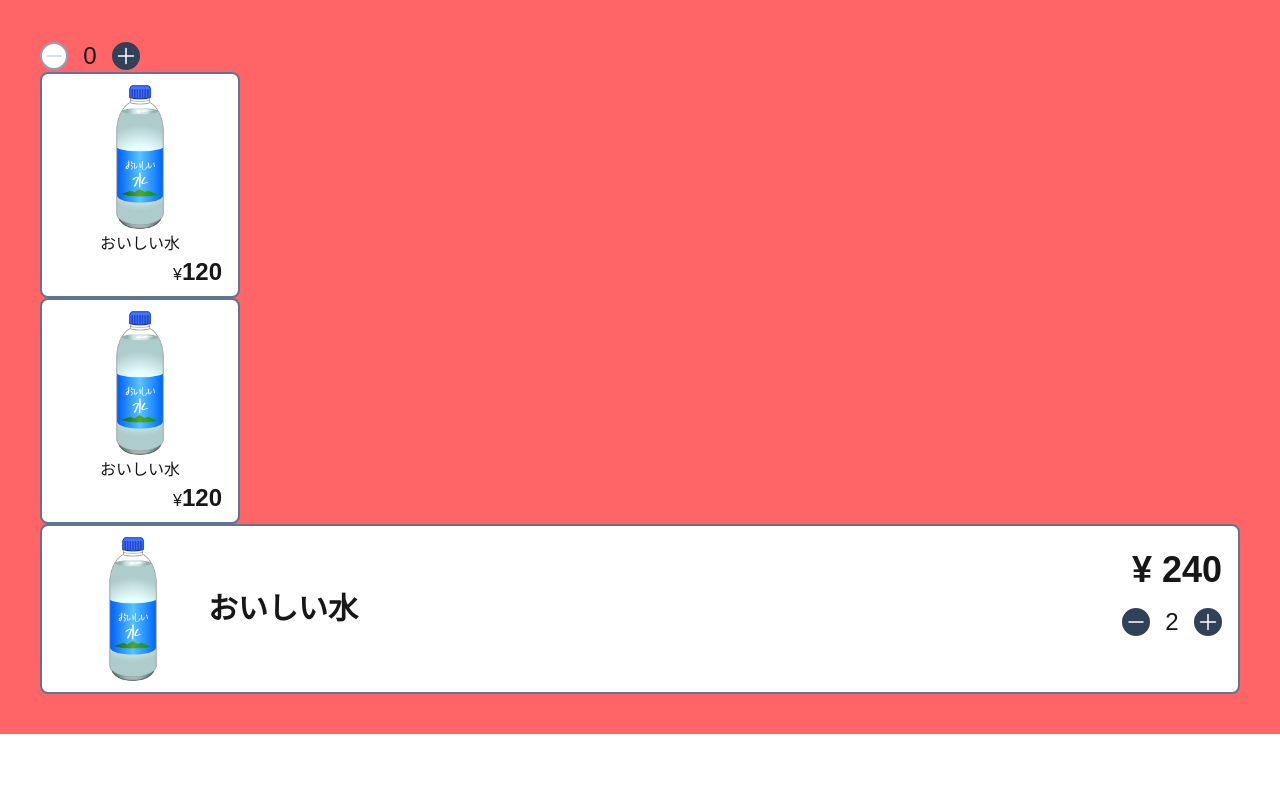
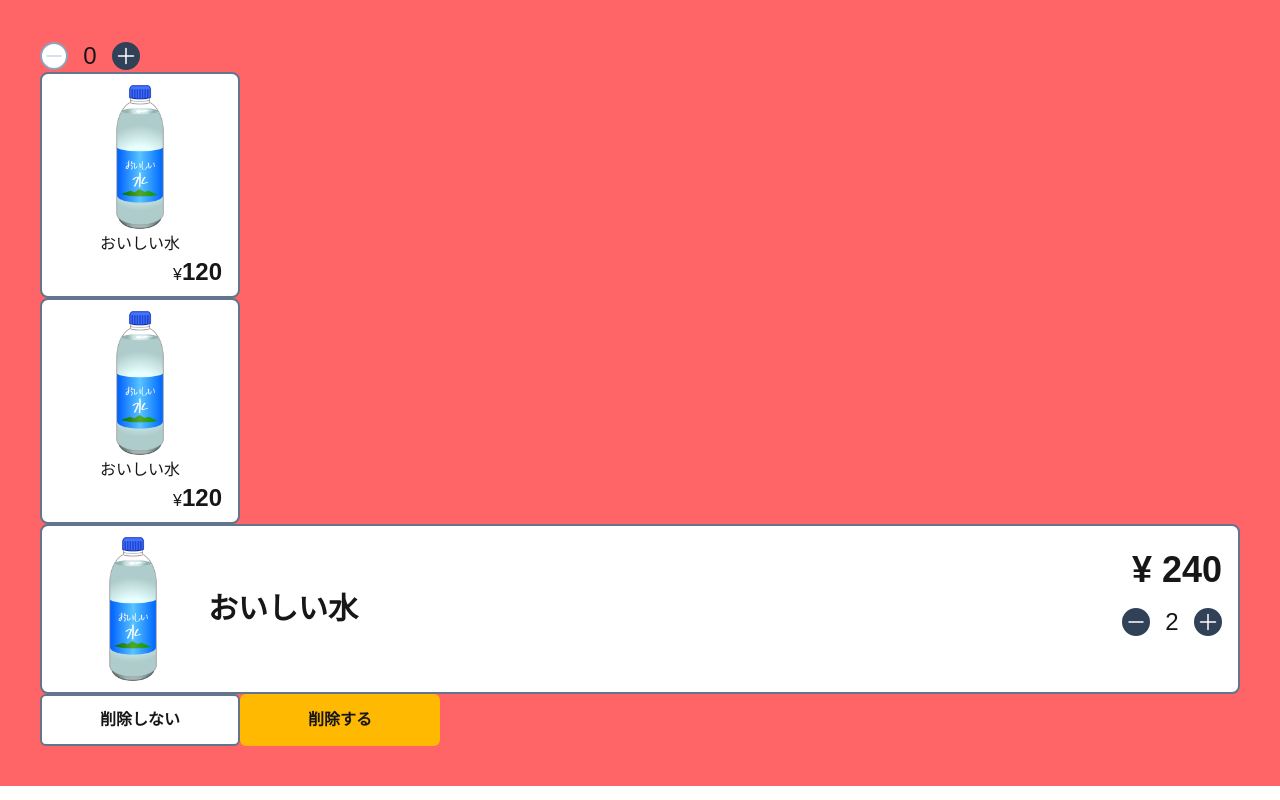
Before and after one commit to inooto/registry_next, a Next.js app: page / in a window 1280 px wide. Built offline with nearby package versions, Linux system fonts and the light colour scheme.

Commit message:
add: normalButton

```diff
--- a/app/page.tsx
+++ b/app/page.tsx
@@ -1,10 +1,11 @@
 "use client";
 
+import { useState } from "react";
 import Image from "next/image";
 import Counter from "@/components/counter";
 import ItemListCard from "@/components/cards/itemListCard";
 import ItemCartCard from "@/components/cards/itemCartCard";
-import { useState } from "react";
+import NormalButton from "@/components/buttons/normalButton";
 
 const devItem = {
   id: 1,
@@ -55,6 +56,8 @@ export default function Home() {
         price={devItem["price"]}
         amount={2}
       />
+      <NormalButton text="削除しない" color="white" />
+      <NormalButton text="削除する" color="yellow" />
     </div>
   );
 }
--- /dev/null
+++ b/components/buttons/normalButton.tsx
@@ -0,0 +1,24 @@
+type NormalButton = {
+  text: string;
+  color: "white" | "yellow";
+};
+
+const NormalButton = (props: NormalButton) => {
+  const { text, color } = props;
+  const Colors =
+    color === "white"
+      ? "bg-white border-slate-500"
+      : color === "yellow"
+        ? "bg-amber-400 border-amber-400"
+        : "";
+
+  return (
+    <button
+      className={`w-50 py-3 text-md font-bold align-center border-2 rounded-md ${Colors}`}
+    >
+      {text}
+    </button>
+  );
+};
+
+export default NormalButton;
```
